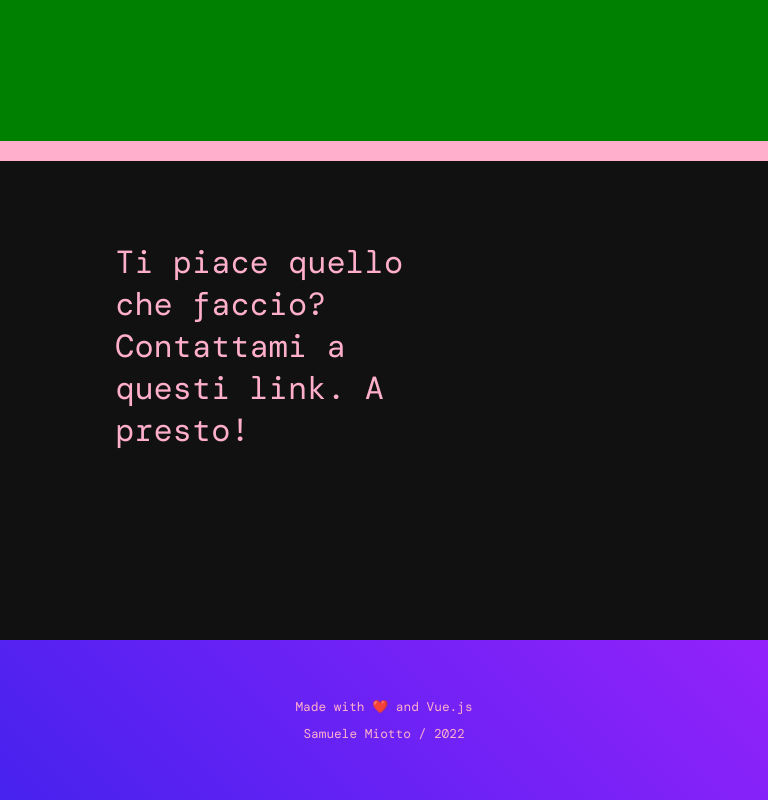
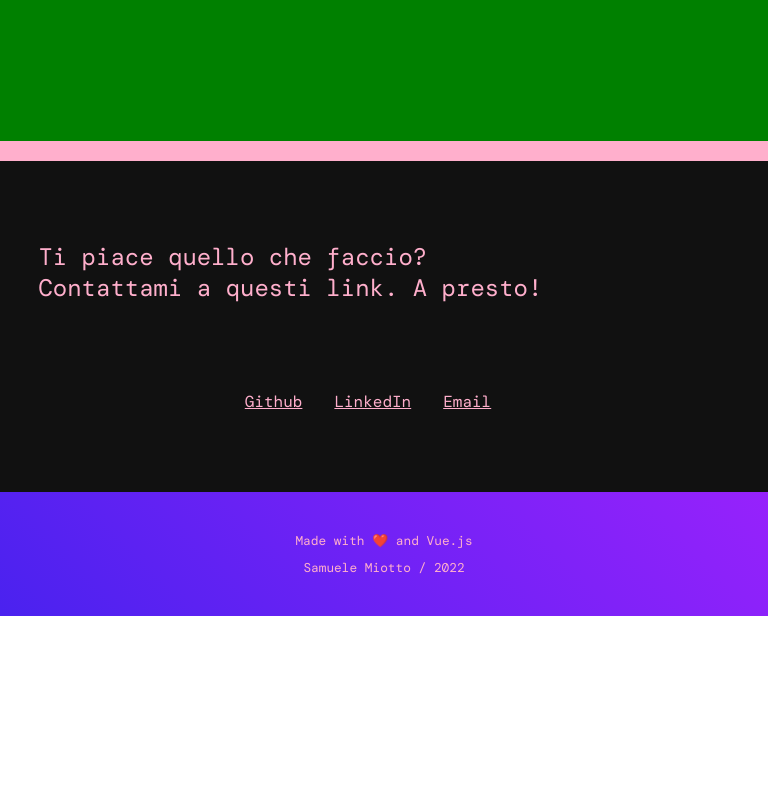
Before and after one commit to banjug/banjug.github.io, a Vue app: page / in a window 768 px wide. Shown: the part 2050-2850 px from the top of the page. After the commit the page ends 2666 px from the top, so only its background shows below. Built offline with nearby package versions, Linux system fonts and the light colour scheme; a web font is replaced by a local one.

Commit message:
footer size, top btn position, contacts media query font size

```diff
--- a/src/App.vue
+++ b/src/App.vue
@@ -62,6 +62,7 @@ export default {
   transition: all 0.2s ease;
   @media screen and (max-width: 768px) {
     right: 10%;
+    bottom: 15%;
   }
   &:hover {
     background: #fff;
--- a/src/components/Contacts.vue
+++ b/src/components/Contacts.vue
@@ -41,11 +41,18 @@ section {
     display: flex;
     flex-direction: column;
     padding: 5rem 0;
+    @media screen and (max-width: 768px) {
+      width: 90%;
+    }
     p {
       color: #ffafcc;
       font-family: "DM Mono", monospace;
       font-size: 2rem;
       width: 60%;
+      @media screen and (max-width: 768px) {
+        width: 100%;
+        font-size: 1.5rem;
+      }
     }
     div {
       display: flex;
@@ -65,11 +72,16 @@ section {
           margin-top: 0.5rem;
           transition: all 0.2s ease;
           text-align: center;
+          @media screen and (max-width: 768px) {
+            opacity: 1;
+          }
         }
-        &:hover {
-          color: #fff;
-          span {
-            opacity: 1;
+        @media screen and (min-width: 768px) {
+          &:hover {
+            color: #fff;
+            span {
+              opacity: 1;
+            }
           }
         }
       }
--- a/src/components/MyFooter.vue
+++ b/src/components/MyFooter.vue
@@ -14,7 +14,7 @@ export default {
 </script>
 <style lang="scss" scoped>
 section {
-  height: 20vh;
+  padding: 2.5rem 0;
   display: flex;
   flex-direction: column;
   justify-content: center;
```
